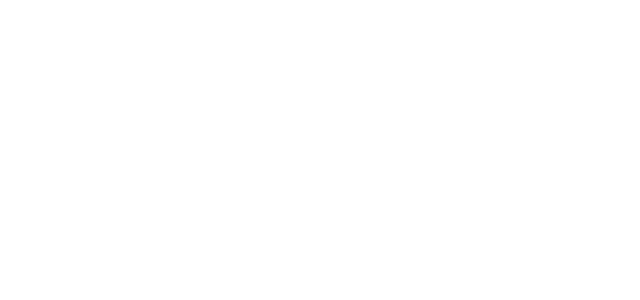
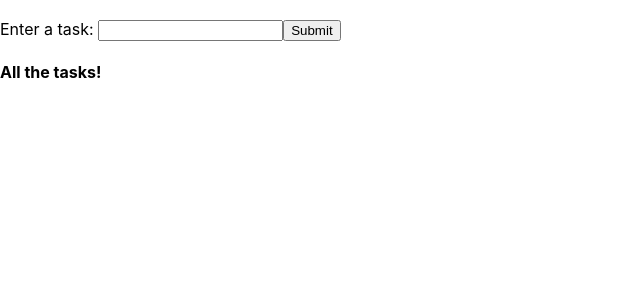
Before and after one commit to pinkx-xlink/react-to-do-class-component, a React (Create React App) app in the folder to-do/: page / in a window 1280 px wide. Shown: the top 300 px of the page, without its empty margins (0-640 px from the left). Built offline with nearby package versions, Linux system fonts and the light colour scheme.

Commit message:
Copy + paste the starter code from lesson example and replace App with ClassInput

```diff
--- a/to-do/src/App.js
+++ b/to-do/src/App.js
@@ -1,12 +1,57 @@
-import logo from './logo.svg';
+import { Component } from "react";
 import './App.css';
 
-function App() {
-  return (
-    <div className="App">
+class ClassInput extends Component {
+  constructor(props) {
+    super(props);
 
-    </div>
-  );
+    this.state = {
+      todos: [],
+      inputVal: "",
+    };
+
+    this.handleInputChange = this.handleInputChange.bind(this);
+    this.handleSubmit = this.handleSubmit.bind(this);
+  }
+
+  handleInputChange(e) {
+    this.setState((state) => ({
+      ...state,
+      inputVal: e.target.value,
+    }));
+  }
+
+  handleSubmit(e) {
+    e.preventDefault();
+    this.setState((state) => ({
+      todos: state.todos.concat(state.inputVal),
+      inputVal: "",
+    }));
+  }
+
+  render() {
+    return (
+      <section>
+        <h3>{this.props.name}</h3>
+        <form onSubmit={this.handleSubmit}>
+          <label htmlFor="task-entry">Enter a task: </label>
+          <input
+            type="text"
+            name="task-entry"
+            value={this.state.inputVal}
+            onChange={this.handleInputChange}
+          />
+          <button type="submit">Submit</button>
+        </form>
+        <h4>All the tasks!</h4>
+        <ul>
+          {this.state.todos.map((todo) => (
+            <li key={todo}>{todo}</li>
+          ))}
+        </ul>
+      </section>
+    );
+  }
 }
 
-export default App;
+export default ClassInput;
--- a/to-do/src/index.js
+++ b/to-do/src/index.js
@@ -1,13 +1,13 @@
 import React from 'react';
 import ReactDOM from 'react-dom/client';
 import './index.css';
-import App from './App';
+import ClassInput from './App';
 import reportWebVitals from './reportWebVitals';
 
 const root = ReactDOM.createRoot(document.getElementById('root'));
 root.render(
   <React.StrictMode>
-    <App />
+    <ClassInput />
   </React.StrictMode>
 );
 
```
